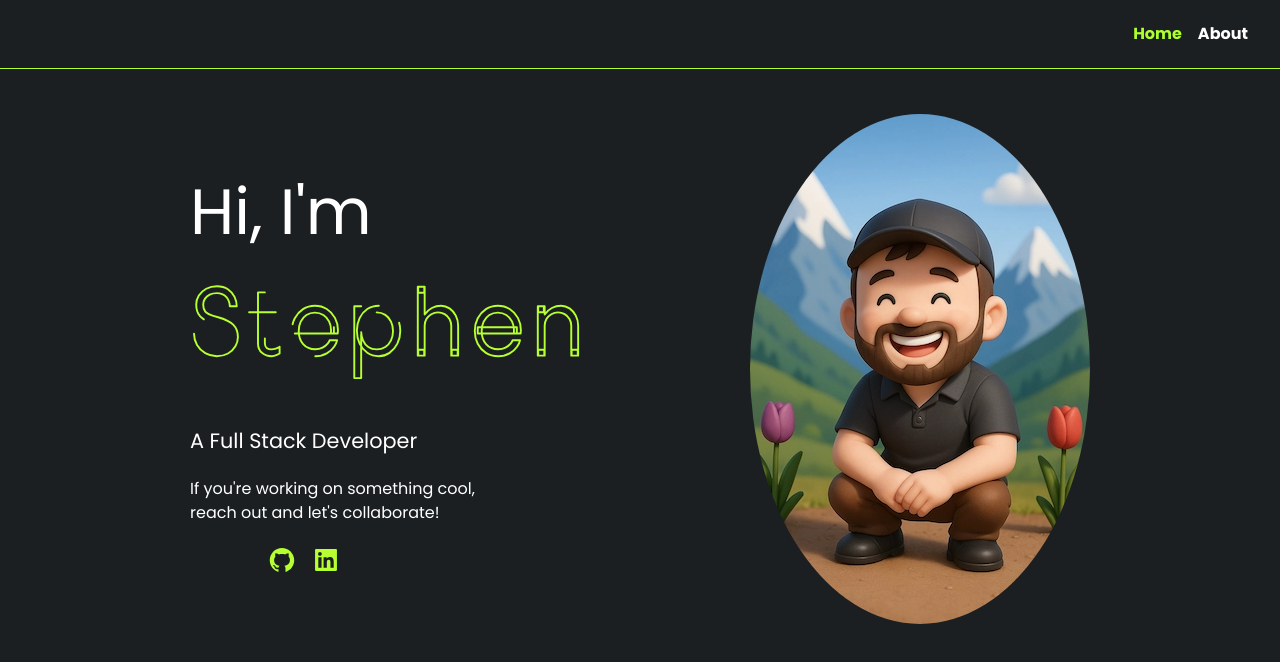
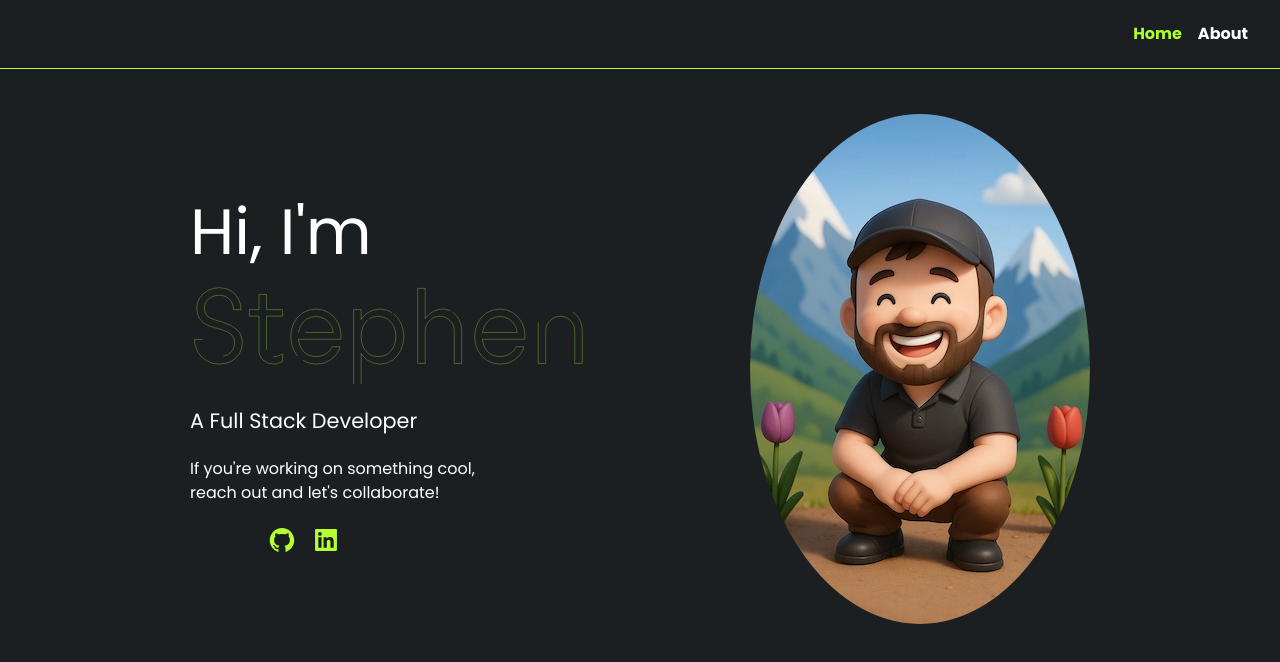
Before and after one commit to smontana/Portfolio, a React (Create React App) app: page / in a window 1280 px wide. Shown: the top 662 px of the page. Built offline with nearby package versions, Linux system fonts and the light colour scheme; some icons are missing.

Commit message:
updated StephenSVG component and SVG

```diff
--- a/src/components/StephenSVG/StephenSVG.jsx
+++ b/src/components/StephenSVG/StephenSVG.jsx
@@ -11,65 +11,73 @@ export const StephenSVG = () => {
 
     animate(drawable, {
       draw: ['0 0', '0 1', '1 1'],
-      ease: 'easeInOutQuad',
+      ease: 'inSine',
       duration: 3000,
       delay: stagger(100),
-      direction: 'alternate',
+      alternate: true,
+      reversed: true,
       loop: true
     });
   }, [])
 
   return (
-    <svg ref={ref} xmlns='http://www.w3.org/2000/svg' viewBox='0 0 418.30000000000007 150'>
-        <g strokeLinecap='round' strokeLinejoin='round'>
+    <svg ref={ref} xmlns='http://www.w3.org/2000/svg' viewBox='0 0 3833 1000'>
+            <g id='stephen-word'>
                 <path
                     className='line'
-                d='M4.20 77.10L11.90 77.10Q11.90 80.50 13.50 83.85Q15.10 87.20 17.90 89.70L17.90 89.70Q22.30 93.40 27.90 93.40L27.90 93.40Q35 93.40 38.90 89.60Q42.80 85.80 42.80 80.40L42.80 80.40Q42.80 75.10 39.45 72.05Q36.10 69 28.60 67L28.60 67L22.60 65.40Q14.40 63.20 10.45 58.75Q6.50 54.30 6.50 46.50L6.50 46.50Q6.50 41.60 9.25 37.20Q12 32.80 16.95 30.10Q21.90 27.40 28.20 27.40L28.20 27.40Q34.90 27.40 39.60 30.55Q44.30 33.70 46.60 38.55Q48.90 43.40 48.90 48.40L48.90 48.40L41.60 48.40Q41.60 45.70 40.65 43.10Q39.70 40.50 37.90 38.60L37.90 38.60Q36.10 36.70 33.60 35.65Q31.10 34.60 28.10 34.60L28.10 34.60Q23.90 34.60 20.60 36.25Q17.30 37.90 15.55 40.65Q13.80 43.40 13.80 46.50L13.80 46.50Q13.80 51.40 16 54Q18.20 56.60 24.40 58.40L24.40 58.40L30.30 60.10Q40.70 63.10 45.40 67.90Q50.10 72.70 50.10 80.40L50.10 80.40Q50.10 85.60 47.45 90.25Q44.80 94.90 39.75 97.75Q34.70 100.60 27.90 100.60L27.90 100.60Q21.40 100.60 15.95 97.45Q10.50 94.30 7.35 88.90Q4.20 83.50 4.20 77.10L4.20 77.10Z'
+                    d='M119 571q0 34 16 67.5t44 58.5q44 37 100 37q71 0 110 -38t39 -92q0 -53 -33.5 -83.5t-108.5 -50.5l-60 -16q-82 -22 -121.5 -66.5t-39.5 -122.5q0 -49 27.5 -93t77 -71t112.5 -27q67 0 114 31.5t70 80t23 98.5h-73q0 -27 -9.5 -53t-27.5 -45t-43 -29.5t-55 -10.5 q-42 0 -75 16.5t-50.5 44t-17.5 58.5q0 49 22 75t84 44l59 17q104 30 151 78t47 125q0 52 -26.5 98.5t-77 75t-118.5 28.5q-65 0 -119.5 -31.5t-86 -85.5t-31.5 -118h77z'
+                    transform='translate(0, 0)'
+                    stroke='#B6FF30'
                     fill='#1b1f22'
-                stroke='#B6FF30'
-                strokeWidth='2'
+                    strokeWidth='3'
                 />
                 <path
                     className='line'
-                d='M61.80 54.60L61.80 48.40L93.60 48.40L93.60 54.60L61.80 54.60ZM78.30 33.90L78.30 87Q78.30 90.40 80.20 91.95Q82.10 93.50 85.30 93.50L85.30 93.50Q87.40 93.50 89.65 92.70Q91.90 91.90 93.30 91L93.30 91Q93.40 90.90 93.50 90.85Q93.60 90.80 93.70 90.70L93.70 90.70L93.70 97.80Q92.50 98.60 90.25 99.60Q88 100.60 85.50 100.60L85.50 100.60Q79.40 100.60 75.25 97.05Q71.10 93.50 71.10 87.30L71.10 87.30L71.10 48.40L71.10 33.90L78.30 33.90Z'
+                    d='M187 670q0 34 19 49.5t51 15.5q21 0 43.5 -8t36.5 -17q1 -1 2 -1.5t2 -1.5v71q-12 8 -34.5 18t-47.5 10q-61 0 -102.5 -35.5t-41.5 -97.5v-327h-93v-62h93v-145h72v145h153v62h-153v324z'
+                    transform='translate(546, 0)'
+                    stroke='#B6FF30'
                     fill='#1b1f22'
-                stroke='#B6FF30'
-                strokeWidth='2'
+                    strokeWidth='3'
                 />
                 <path
                     className='line'
-                d='M131 100.60Q123.70 100.60 118.15 97.10Q112.60 93.60 109.55 87.60Q106.50 81.60 106.50 74.20L106.50 74.20Q106.50 66.90 109.60 60.90Q112.70 54.90 118.20 51.35Q123.70 47.80 130.60 47.80L130.60 47.80Q137.50 47.80 143 51.25Q148.50 54.70 151.60 60.55Q154.70 66.40 154.70 73.20L154.70 73.20Q154.70 74.40 154.50 76.80L154.50 76.80L147.30 76.80Q147.50 75.60 147.50 73.20L147.50 73.20Q147.50 68.30 145.40 64.15Q143.30 60 139.45 57.50Q135.60 55 130.60 55L130.60 55Q125.60 55 121.75 57.55Q117.90 60.10 115.80 64.50Q113.70 68.90 113.70 74.20L113.70 74.20Q113.70 82.60 118.35 88Q123 93.40 131 93.40L131 93.40Q135.30 93.40 138.60 91.70Q141.90 90 143.75 87.80Q145.60 85.60 146 84L146 84L153.80 84Q153.40 86.70 150.70 90.65Q148 94.60 143 97.60Q138 100.60 131 100.60L131 100.60ZM109.60 76.80L109.60 70.30L150.50 70.30L150.50 76.80L109.60 76.80Z'
+                    d='M166.5 771q-55.5 -35 -86 -95t-30.5 -134q0 -73 31 -133t86 -95.5t124 -35.5t124 34.5t86 93t31 126.5q0 12 -2 36h-40h-32h-335q5 67 45 112q46 54 127 54q43 0 76 -17t51.5 -39t22.5 -38h78q-4 27 -31 66.5t-77 69.5t-120 30q-73 0 -128.5 -35zM125 503h333 q-4 -33 -19 -61q-21 -42 -59.5 -67t-88.5 -25t-88.5 25.5t-59.5 69.5q-13 27 -18 58z'
+                    transform='translate(915, 0)'
+                    stroke='#B6FF30'
                     fill='#1b1f22'
-                stroke='#B6FF30'
-                strokeWidth='2'
+                    strokeWidth='3'
                 />
                 <path
                     className='line'
-                d='M179 48.40L179 58.90L179 61L179 62.40L179 123.50L171.80 123.50L171.80 48.40L179 48.40ZM195.20 54.80Q190.10 54.80 186.45 57.35Q182.80 59.90 180.90 64.30Q179 68.70 179 74.20L179 74.20Q179 79.70 180.90 84.10Q182.80 88.50 186.45 91Q190.10 93.50 195.20 93.50L195.20 93.50Q200.30 93.50 204.20 90.95Q208.10 88.40 210.20 84Q212.30 79.60 212.30 74.20L212.30 74.20Q212.30 68.80 210.20 64.35Q208.10 59.90 204.20 57.35Q200.30 54.80 195.20 54.80L195.20 54.80ZM197.50 47.80Q203.50 47.80 208.65 51.30Q213.80 54.80 216.85 60.90Q219.90 67 219.90 74.20L219.90 74.20Q219.90 81.40 216.85 87.50Q213.80 93.60 208.65 97.10Q203.50 100.60 197.50 100.60L197.50 100.60Q190.60 100.60 185.40 97.05Q180.20 93.50 177.35 87.45Q174.50 81.40 174.50 74.10L174.50 74.10Q174.50 66.80 177.35 60.80Q180.20 54.80 185.40 51.30Q190.60 47.80 197.50 47.80L197.50 47.80ZM172.30 117.30L175.60 117.30L178.50 117.30L178.50 123.50L172.30 123.50L172.30 117.30ZM171.80 48.40L177.20 48.40L177.20 54.60L171.80 54.60L171.80 48.40Z'
+                    d='M446 313q52 35 82 96t30 133t-30 133t-82 96t-112 35q-69 0 -121 -36q-38 -26 -64 -66v331h-5h-62h-5v-689v-62h54h18v94q26 -39 64 -65q52 -35 121 -35q60 0 112 35zM224 374q-36 26 -56 69q-19 44 -19 99t19 99q20 44 56 69t87 25q51 1 90 -25t60 -70t21 -98t-21 -98 t-60 -70t-90 -26t-87 26z'
+                    transform='translate(1491, 0)'
+                    stroke='#B6FF30'
                     fill='#1b1f22'
-                stroke='#B6FF30'
-                strokeWidth='2'
+                    strokeWidth='3'
                 />
                 <path
                     className='line'
-                d='M238.60 34.20L238.60 28L245 28L245 34.20L238.60 34.20ZM238.70 100L238.70 93.80L241.80 93.80L244.90 93.80L244.90 100L238.70 100ZM273.70 100L273.70 93.80L276.80 93.80L279.90 93.80L279.90 100L273.70 100ZM262.50 47.80Q267.30 47.80 271.40 50.60Q275.50 53.40 277.95 58.20Q280.40 63 280.40 68.60L280.40 68.60L280.40 100L273.20 100L273.20 68.60Q273.20 64.90 271.35 61.70Q269.50 58.50 266.30 56.65Q263.10 54.80 259.40 54.80L259.40 54.80Q255.60 54.80 252.35 56.70Q249.10 58.60 247.25 61.75Q245.40 64.90 245.40 68.60L245.40 68.60L245.40 100L238.20 100L238.20 28L245.40 28L245.40 54.50L245.40 57Q248.40 52.60 252.90 50.20Q257.40 47.80 262.50 47.80L262.50 47.80Z'
+                    d='M415 306q41 28 65.5 76t24.5 104v314h-5h-62h-5v-314q0 -37 -18.5 -69t-50.5 -50.5t-69 -18.5q-38 0 -70.5 19t-51 50.5t-18.5 68.5v314h-5h-62h-5v-720h4h64h4v265v25q30 -44 75 -68t96 -24q48 0 89 28z'
+                    transform='translate(2099, 0)'
+                    stroke='#B6FF30'
                     fill='#1b1f22'
-                stroke='#B6FF30'
-                strokeWidth='2'
+                    strokeWidth='3'
                 />
                 <path
                     className='line'
-                d='M322.30 100.60Q315 100.60 309.45 97.10Q303.90 93.60 300.85 87.60Q297.80 81.60 297.80 74.20L297.80 74.20Q297.80 66.90 300.90 60.90Q304 54.90 309.50 51.35Q315 47.80 321.90 47.80L321.90 47.80Q328.80 47.80 334.30 51.25Q339.80 54.70 342.90 60.55Q346 66.40 346 73.20L346 73.20Q346 74.40 345.80 76.80L345.80 76.80L338.60 76.80Q338.80 75.60 338.80 73.20L338.80 73.20Q338.80 68.30 336.70 64.15Q334.60 60 330.75 57.50Q326.90 55 321.90 55L321.90 55Q316.90 55 313.05 57.55Q309.20 60.10 307.10 64.50Q305 68.90 305 74.20L305 74.20Q305 82.60 309.65 88Q314.30 93.40 322.30 93.40L322.30 93.40Q326.60 93.40 329.90 91.70Q333.20 90 335.05 87.80Q336.90 85.60 337.30 84L337.30 84L345.10 84Q344.70 86.70 342 90.65Q339.30 94.60 334.30 97.60Q329.30 100.60 322.30 100.60L322.30 100.60ZM300.90 76.80L300.90 70.30L341.80 70.30L341.80 76.80L300.90 76.80Z'
+                    d='M125 503h333q-4 -33 -19 -61q-21 -42 -59.5 -67t-88.5 -25t-88.5 25.5t-59.5 69.5q-13 27 -18 58zM166.5 771q-55.5 -35 -86 -95t-30.5 -134q0 -73 31 -133t86 -95.5t124 -35.5t124 34.5t86 93t31 126.5q0 12 -2 36h-40h-32h-335q5 67 45 112q46 54 127 54q43 0 76 -17 t51.5 -39t22.5 -38h78q-4 27 -31 66.5t-77 69.5t-120 30q-73 0 -128.5 -35z'
+                    transform='translate(2678, 0)'
+                    stroke='#B6FF30'
                     fill='#1b1f22'
-                stroke='#B6FF30'
-                strokeWidth='2'
+                    strokeWidth='3'
                 />
                 <path
                     className='line'
-                d='M364.10 93.80L367.10 93.80L370.50 93.80L370.50 100L364.10 100L364.10 93.80ZM399.10 93.80L402.30 93.80L405.50 93.80L405.50 100L399.10 100L399.10 93.80ZM364.10 48.40L370.00 48.40L370.00 54.60L364.10 54.60L364.10 48.40ZM388.00 47.80Q392.80 47.80 396.90 50.60Q401.00 53.40 403.45 58.20Q405.90 63 405.90 68.60L405.90 68.60L405.90 100L398.70 100L398.70 68.60Q398.70 64.90 396.85 61.70Q395.00 58.50 391.80 56.65Q388.60 54.80 384.90 54.80L384.90 54.80Q381.10 54.80 377.85 56.70Q374.60 58.60 372.75 61.75Q370.90 64.90 370.90 68.60L370.90 68.60L370.90 100L363.70 100L363.70 48.40L370.90 48.40L370.90 57Q373.90 52.60 378.40 50.20Q382.90 47.80 388.00 47.80L388.00 47.80Z'
+                    d='M415 306q41 28 65.5 76t24.5 104v314h-4h-64h-4v-314q0 -37 -18.5 -69t-50.5 -50.5t-69 -18.5q-38 0 -70.5 19t-51 50.5t-18.5 68.5v314h-4h-64h-4v-516h4h59h9v86q30 -44 75 -68t96 -24q48 0 89 28z'
+                    transform='translate(3254, 0)'
+                    stroke='#B6FF30'
                     fill='#1b1f22'
-                stroke='#B6FF30'
-                strokeWidth='2'
+                    strokeWidth='3'
                 />
             </g>
         </svg>
```
Lines whose indentation alone changed are shown as unchanged.
